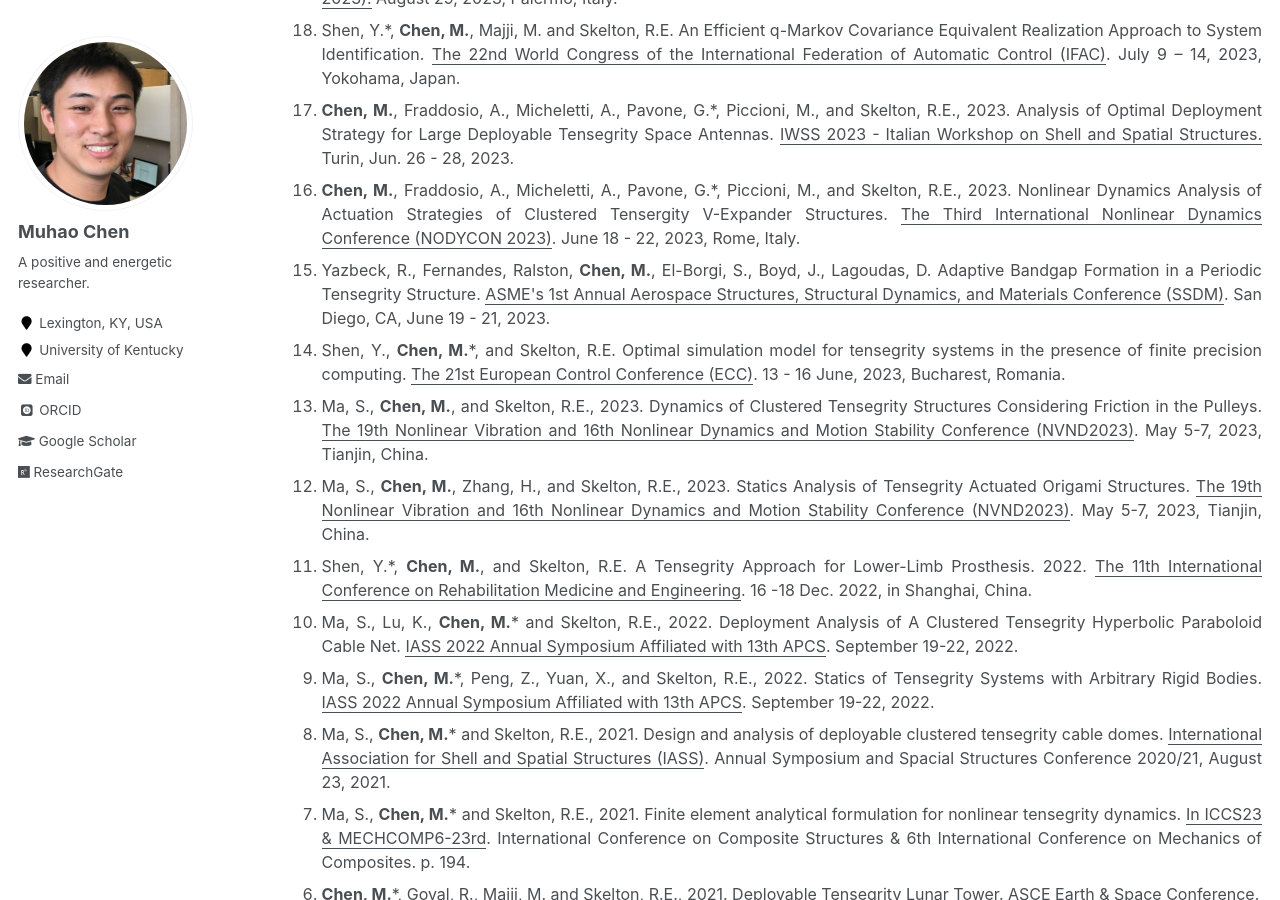
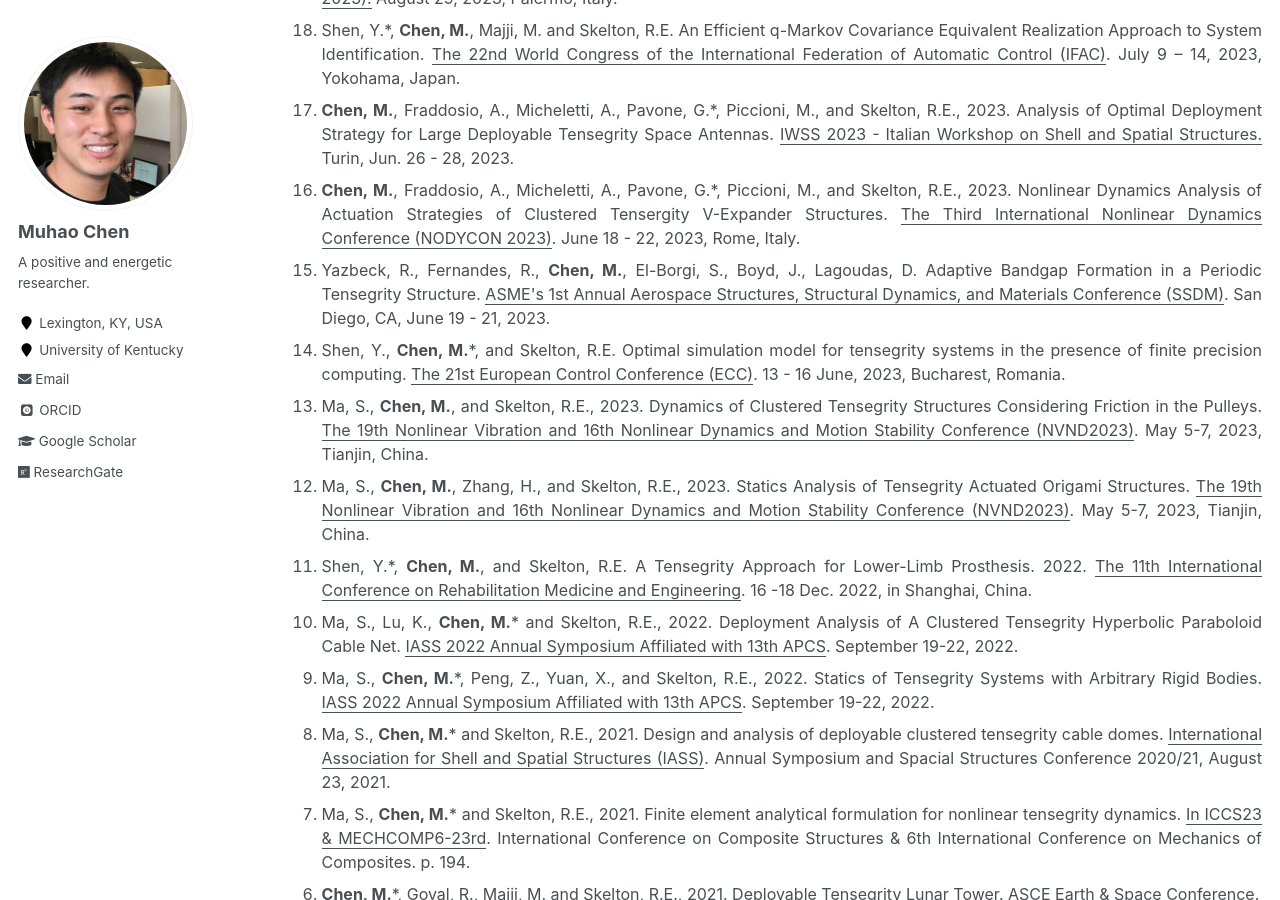
Before and after one commit to Muhao-Chen/muhao-chen.github.io, a Jekyll site: the page built from _pages/publication.md, in a window 1280 px wide and 900 px high, scrolled down 1600 px. Built offline with Jekyll 4.4.1, drawn with Linux system fonts in a browser that asks for light colours; some web fonts are replaced.

Commit message:
Update publication.md

```diff
--- a/_pages/publication.md
+++ b/_pages/publication.md
@@ -48,7 +48,7 @@ toc: true
 <li> Shen, Y.*, <strong>Chen, M.</strong>, Majji, M. and Skelton, R.E. An Efficient q-Markov Covariance Equivalent Realization Approach to System Identification. <u>The 22nd World Congress of the International Federation of Automatic Control (IFAC)</u>. July 9 – 14, 2023, Yokohama, Japan. </li>
 <li> <strong>Chen, M.</strong>, Fraddosio, A., Micheletti, A., Pavone, G.*, Piccioni, M., and Skelton, R.E., 2023. Analysis of Optimal Deployment Strategy for Large Deployable Tensegrity Space Antennas. <u>IWSS 2023 - Italian Workshop on Shell and Spatial Structures.</u> Turin, Jun. 26 - 28,  2023. </li>
 <li> <strong>Chen, M.</strong>, Fraddosio, A., Micheletti, A., Pavone, G.*, Piccioni, M., and Skelton, R.E., 2023. Nonlinear Dynamics Analysis of Actuation Strategies of Clustered Tensergity V-Expander Structures. <u>The Third International Nonlinear Dynamics Conference (NODYCON 2023)</u>. June 18 - 22, 2023, Rome, Italy. </li>
-<li> Yazbeck, R., Fernandes, Ralston, <strong>Chen, M.</strong>, El-Borgi, S., Boyd, J., Lagoudas, D. Adaptive Bandgap Formation in a Periodic Tensegrity Structure. <u>ASME's 1st Annual Aerospace Structures, Structural Dynamics, and Materials Conference (SSDM)</u>. San Diego, CA, June 19 - 21, 2023. </li>
+<li> Yazbeck, R., Fernandes, R., <strong>Chen, M.</strong>, El-Borgi, S., Boyd, J., Lagoudas, D. Adaptive Bandgap Formation in a Periodic Tensegrity Structure. <u>ASME's 1st Annual Aerospace Structures, Structural Dynamics, and Materials Conference (SSDM)</u>. San Diego, CA, June 19 - 21, 2023. </li>
 <li> Shen, Y., <strong>Chen, M.</strong>*, and Skelton, R.E. Optimal simulation model for tensegrity systems in the presence of finite precision computing. <u>The 21st European Control Conference (ECC)</u>. 13 - 16 June, 2023, Bucharest, Romania. </li>
 <li> Ma, S., <strong>Chen, M.</strong>, and Skelton, R.E., 2023. Dynamics of Clustered Tensegrity Structures Considering Friction in the Pulleys. <u>The 19th Nonlinear Vibration and 16th Nonlinear Dynamics and Motion Stability Conference (NVND2023)</u>.  May 5-7, 2023, Tianjin, China. </li>
 <li> Ma, S., <strong>Chen, M.</strong>, Zhang, H., and Skelton, R.E., 2023. Statics Analysis of Tensegrity Actuated Origami Structures. <u>The 19th Nonlinear Vibration and 16th Nonlinear Dynamics and Motion Stability Conference (NVND2023)</u>. May 5-7, 2023, Tianjin, China. </li>
```
